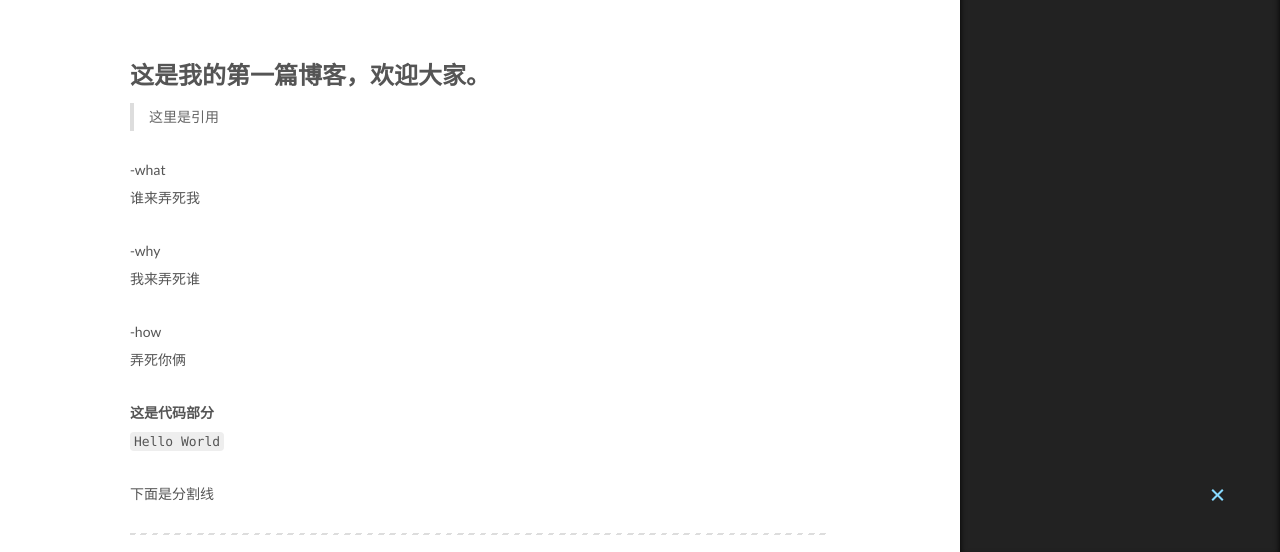
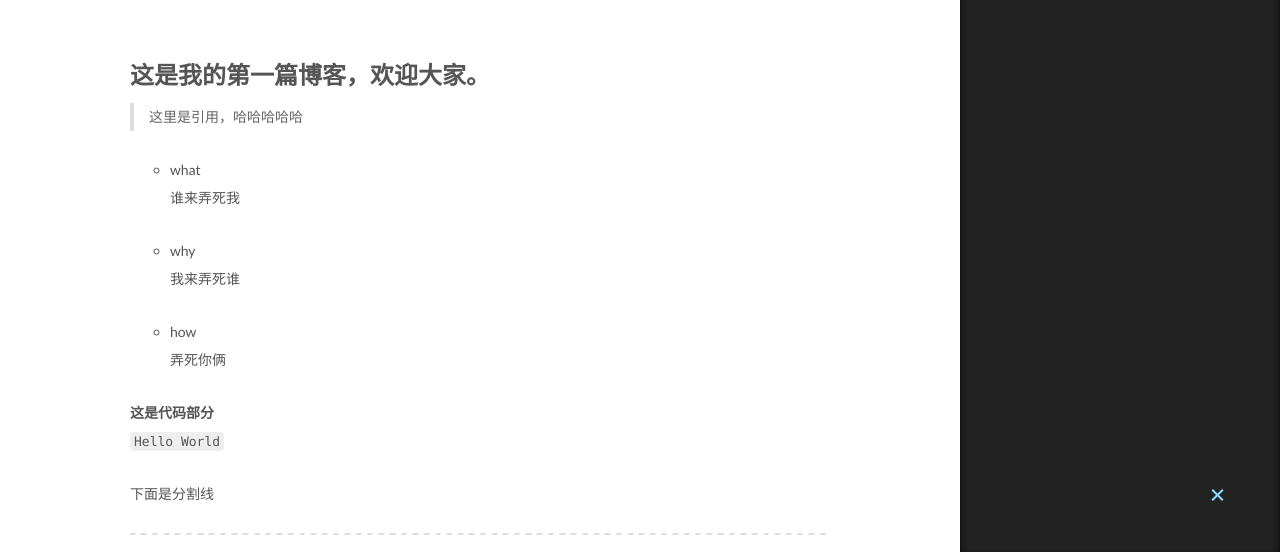
Before and after one commit to maxwellyue/maxwellyue.github.io, a plain HTML site: page 2016/08/05/我的第一篇blog/index.html in a window 1280 px wide. Shown: the part 246-798 px from the top of the page. Drawn offline with Linux system fonts and the light colour scheme.

Commit message:
Site updated: 2016-08-06 16:25:35

```diff
--- a/2016/08/05/我的第一篇blog/index.html
+++ b/2016/08/05/我的第一篇blog/index.html
@@ -85,11 +85,16 @@
 
 
 <meta name="description" content="这是我的第一篇博客，欢迎大家。
-这里是引用
+这里是引用，哈哈哈哈哈
 
--what    谁来弄死我
--why    我来弄死谁
--how    弄死你俩
+
+what  谁来弄死我
+
+why  我来弄死谁
+
+how  弄死你俩
+
+
 这是代码部分Hello World
 下面是分割线">
 <meta property="og:type" content="article">
@@ -97,22 +102,32 @@
 <meta property="og:url" content="http://yoursite.com/2016/08/05/我的第一篇blog/index.html">
 <meta property="og:site_name" content="Maxwell">
 <meta property="og:description" content="这是我的第一篇博客，欢迎大家。
-这里是引用
+这里是引用，哈哈哈哈哈
 
--what    谁来弄死我
--why    我来弄死谁
--how    弄死你俩
+
+what  谁来弄死我
+
+why  我来弄死谁
+
+how  弄死你俩
+
+
 这是代码部分Hello World
 下面是分割线">
-<meta property="og:updated_time" content="2016-08-06T08:22:29.396Z">
+<meta property="og:updated_time" content="2016-08-06T08:25:12.795Z">
 <meta name="twitter:card" content="summary">
 <meta name="twitter:title" content="我的第一篇博客">
 <meta name="twitter:description" content="这是我的第一篇博客，欢迎大家。
-这里是引用
+这里是引用，哈哈哈哈哈
 
--what    谁来弄死我
--why    我来弄死谁
--how    弄死你俩
+
+what  谁来弄死我
+
+why  我来弄死谁
+
+how  弄死你俩
+
+
 这是代码部分Hello World
 下面是分割线">
 
@@ -318,11 +333,16 @@
 
 
         <h1 id="这是我的第一篇博客，欢迎大家。"><a href="#这是我的第一篇博客，欢迎大家。" class="headerlink" title="这是我的第一篇博客，欢迎大家。"></a>这是我的第一篇博客，欢迎大家。</h1><blockquote>
-<p>这里是引用</p>
+<p>这里是引用，哈哈哈哈哈</p>
 </blockquote>
-<p>-what<br>    谁来弄死我</p>
-<p>-why<br>    我来弄死谁</p>
-<p>-how<br>    弄死你俩</p>
+<ul>
+<li><p>what<br>  谁来弄死我</p>
+</li>
+<li><p>why<br>  我来弄死谁</p>
+</li>
+<li><p>how<br>  弄死你俩</p>
+</li>
+</ul>
 <p><strong>这是代码部分</strong><br><code>Hello World</code></p>
 <p>下面是分割线</p>
 <hr>
--- a/css/main.css
+++ b/css/main.css
@@ -1548,7 +1548,7 @@ pre .javascript .function {
   width: 4px;
   height: 4px;
   border-radius: 50%;
-  background: #f4ff5b;
+  background: #49d0a6;
 }
 .links-of-blogroll {
   font-size: 13px;
```
Also changed, not shown: index.html (+9 -4 lines).
